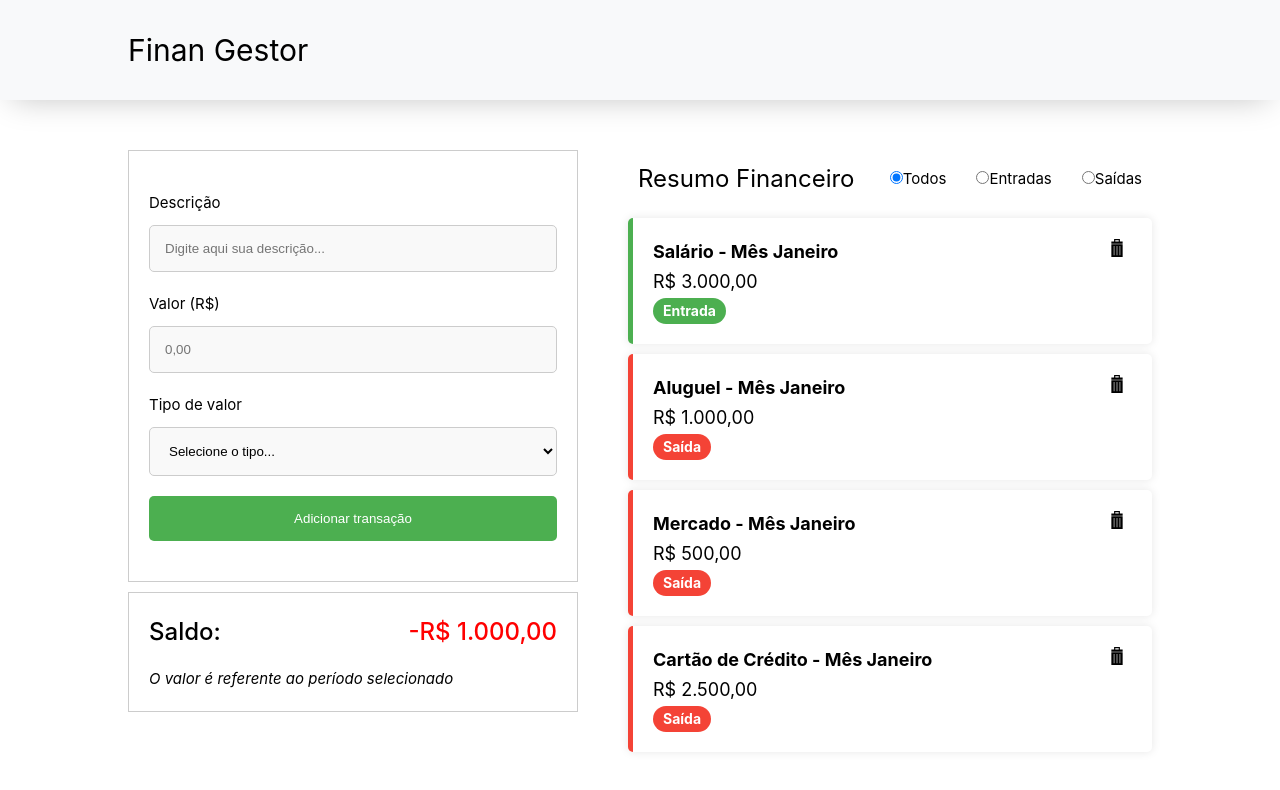
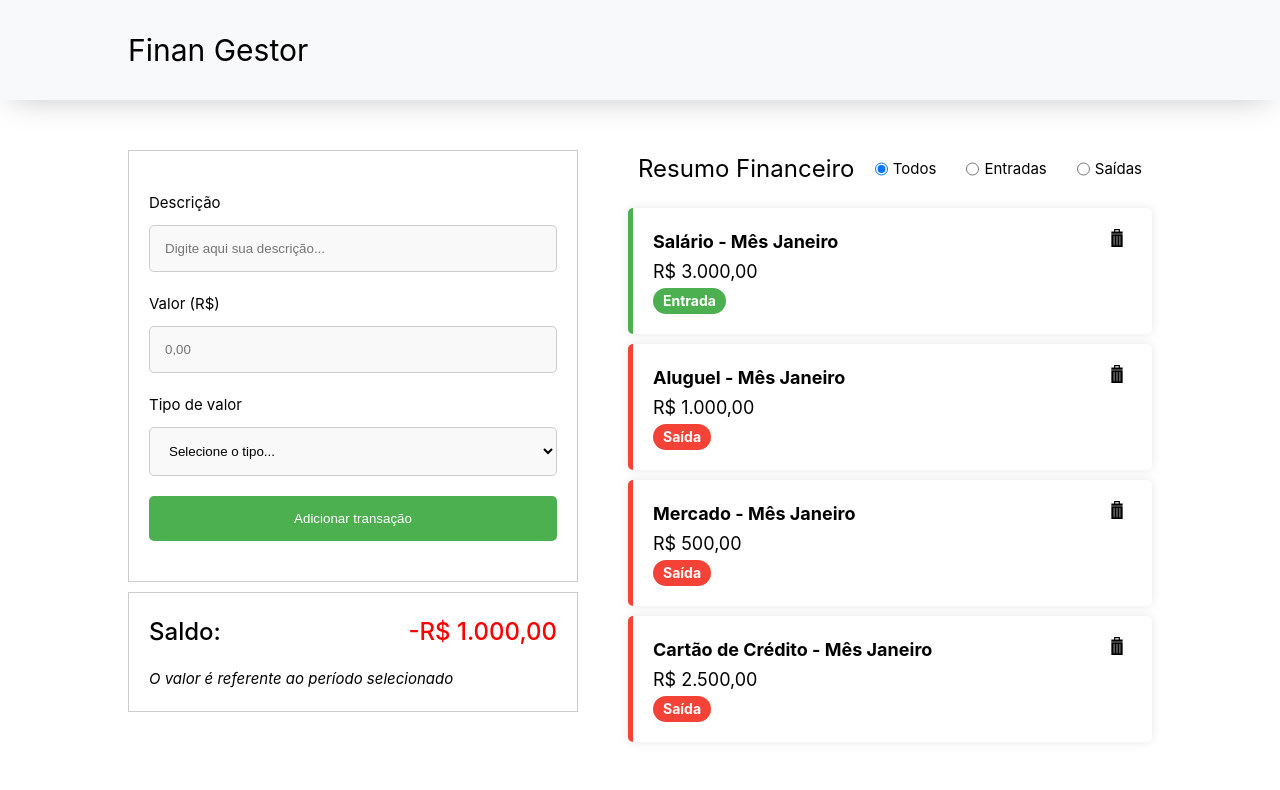
Before and after one commit to patrickcordeiro/finan-gestor, a Vue app: page / in a window 1280 px wide. Shown: the top 790 px of the page. Built offline with nearby package versions, Linux system fonts and the light colour scheme.

Commit message:
refactor: Adjust layout filters

```diff
--- a/src/components/FiltersTransaction.vue
+++ b/src/components/FiltersTransaction.vue
@@ -52,5 +52,10 @@ const changeFilter = (selected: string) => {
   display: flex;
   gap: 30px;
   justify-content: space-between;
+
+  div {
+    display: flex;
+    gap: 5px;
+  }
 }
 </style>
--- a/src/components/TransactionsList.vue
+++ b/src/components/TransactionsList.vue
@@ -69,7 +69,7 @@ const deleteCard = (idCard: number) => {
     display: flex;
     justify-content: space-between;
     align-items: center;
-    padding: 10px;
+    padding: 0 10px 10px;
 
     h1 {
       font-size: 24px;
```
